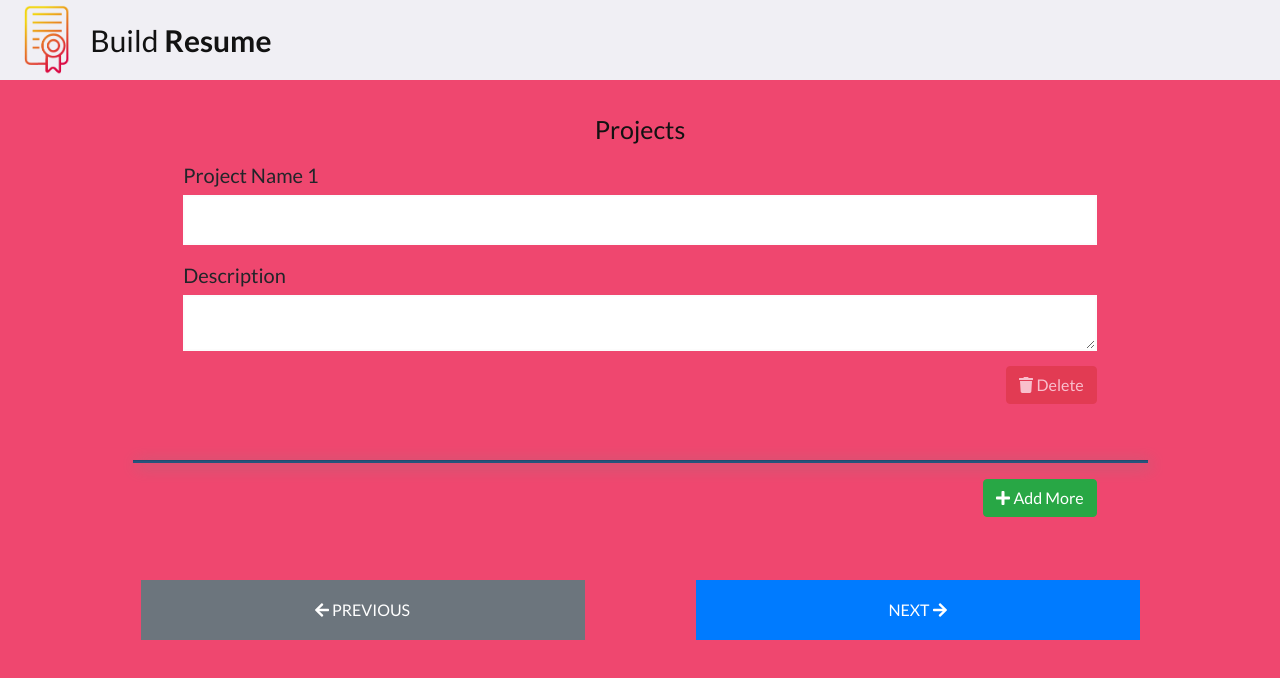
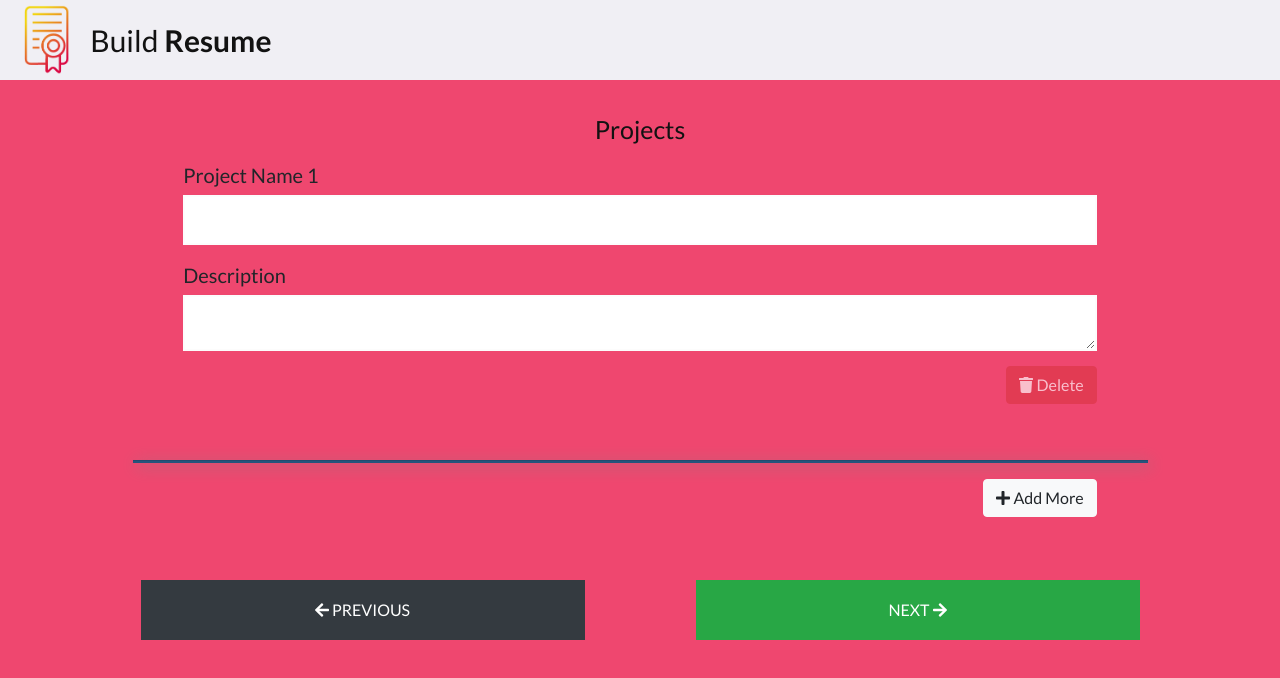
Before and after one commit to knowankit/build-resume, a React (Create React App) app: page /projects in a window 1280 px wide. Shown: the top 678 px of the page. Built offline with nearby package versions, Linux system fonts and the light colour scheme; a web font is replaced by a local one.

Commit message:
fix color (#65)

```diff
--- a/src/components/details/education.js
+++ b/src/components/details/education.js
@@ -71,7 +71,7 @@ class Education extends Component {
               </div>
               <hr />
               <button
-                className="btn btn-success float-right"
+                className="btn btn-light float-right"
                 style={{ marginRight: '5%' }}
                 onClick={this.addField}
               >
@@ -81,7 +81,7 @@ class Education extends Component {
           </div>
           <div className="button-group">
             <button
-              className="btn btn-secondary"
+              className="btn btn-dark"
               onClick={() => this.handleSubmit('prev')}
             >
               <FontAwesomeIcon icon={faArrowLeft} /> &nbsp; Previous
--- a/src/components/details/personal.js
+++ b/src/components/details/personal.js
@@ -84,7 +84,7 @@ class Personal extends Component {
             <hr />
             <div className="button-group">
               <button
-                className="btn btn-secondary"
+                className="btn btn-dark"
                 onClick={() => this.handleSubmit("prev")}
               >
                 <FontAwesomeIcon icon={faArrowLeft} /> Previous
--- a/src/components/details/profession.js
+++ b/src/components/details/profession.js
@@ -72,7 +72,7 @@ class Profession extends Component {
             <hr />
             <button
               style={{ marginRight: '5%' }}
-              className="btn btn-success float-right"
+              className="btn btn-light float-right"
               onClick={this.addField}
             >
               <FontAwesomeIcon icon={faPlus} /> Add More
@@ -82,7 +82,7 @@ class Profession extends Component {
 
         <div className="button-group">
           <button
-            className="btn btn-secondary"
+            className="btn btn-dark"
             onClick={() => this.handleSubmit('prev')}
           >
             <FontAwesomeIcon icon={faArrowLeft} /> Previous
--- a/src/components/details/projects.js
+++ b/src/components/details/projects.js
@@ -77,7 +77,7 @@ class Projects extends Component {
               <button
                 style={{ marginRight: "5%" }}
                 onClick={this.addField}
-                className="btn btn-success float-right"
+                className="btn btn-light float-right"
                 onClick={this.addField}
               >
                  <FontAwesomeIcon icon={faPlus} /> Add More
@@ -86,13 +86,13 @@ class Projects extends Component {
           </div>
           <div className="button-group">
             <button
-              className="btn btn-secondary"
+              className="btn btn-dark"
               onClick={() => this.handleSubmit("prev")}
             >
                <FontAwesomeIcon icon={faArrowLeft} /> Previous
             </button>
             <button
-              className="btn btn-primary"
+              className="btn btn-success"
               onClick={() => this.handleSubmit("next")}
             >
               Next <FontAwesomeIcon icon={faArrowRight} />
```
